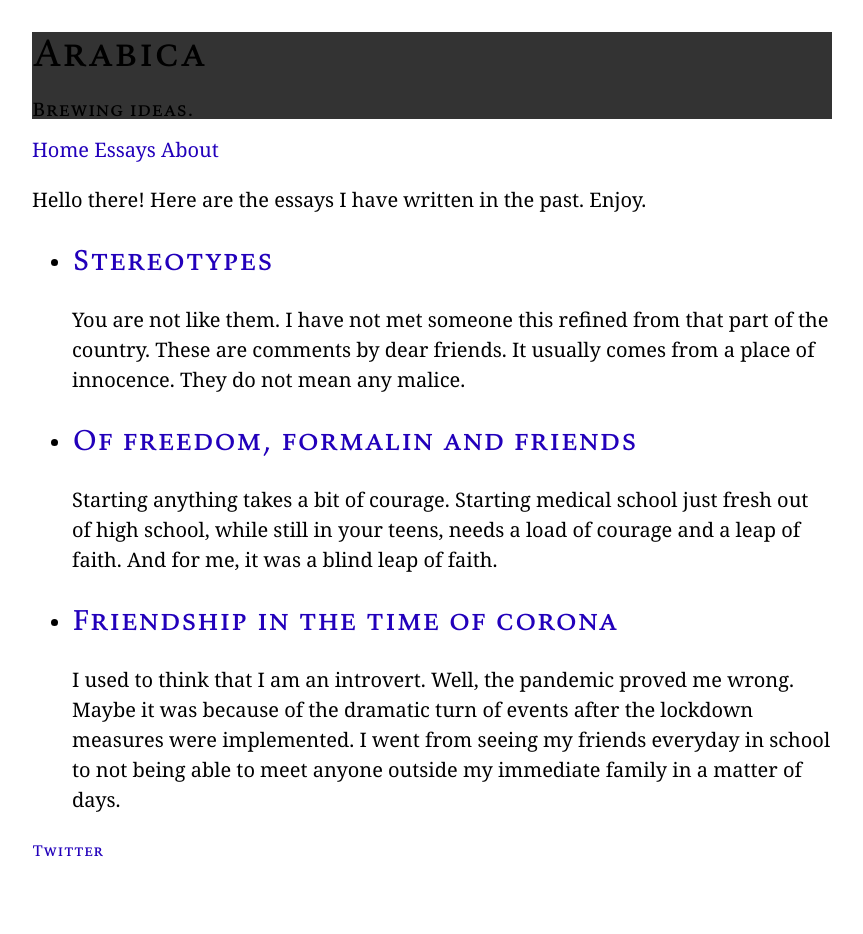
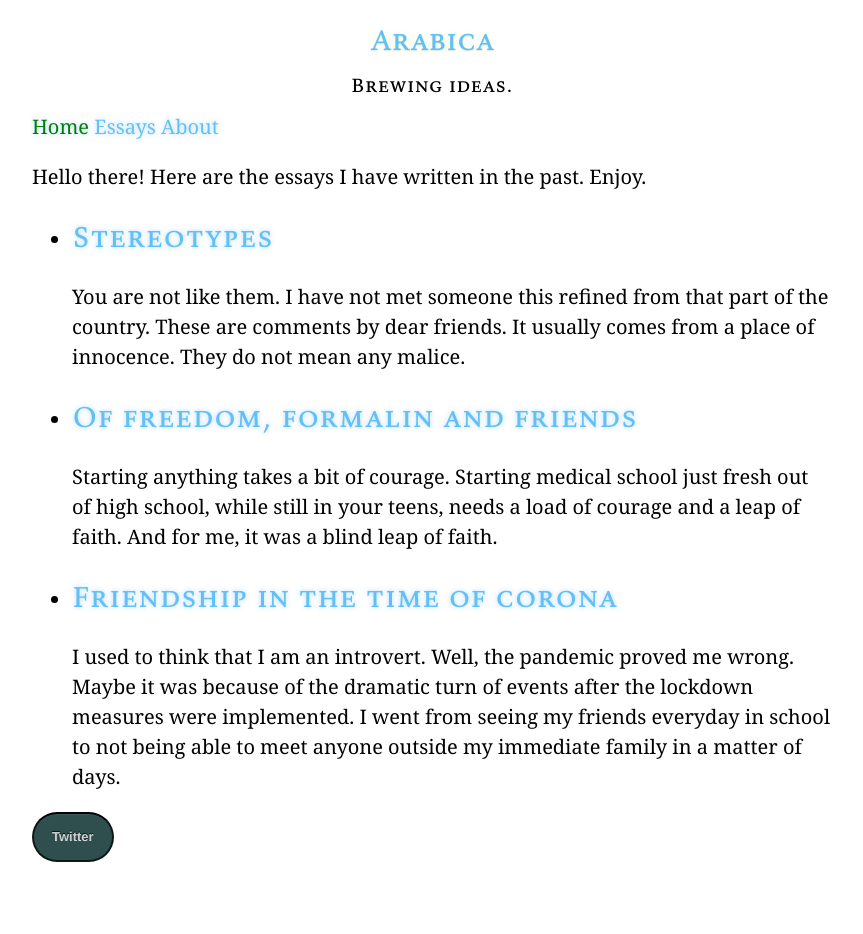
Before and after one commit to habasweiny/habasweiny.github.io, a Jekyll site: the page built from index.html, in a window 1280 px wide. Shown: the whole page, without its empty margins (208-1071 px from the left). Built offline with Jekyll 4.4.1, drawn with Linux system fonts in a browser that asks for light colours.

Commit message:
Update main.scss

```diff
--- a/_sass/main.scss
+++ b/_sass/main.scss
@@ -259,6 +259,49 @@ body#fp dd {
 	margin: 0
 }
 
-header {
-background: #333;
+.btn {
+  display: inline-block;
+  background: #2f4f4f ;
+  padding: 8px 18px;
+  border-radius: 50px;
+  border: 2px solid rgba(0, 0, 0, 0.7);
+  border-bottom: 2px solid rgba(0, 0, 0, 0.7);
+  border-top: 2px solid rgba(0, 0, 0, 1);
+  color: rgba(255, 255, 255, 0.8);
+  font-family: Helvetica, Arial, sans-serif;
+  font-weight: bold;
+  font-size: 13px;
+  text-decoration: none;
+  text-shadow: 0 -1px 0 rgba(0, 0, 0, 0.75);
+  box-shadow: inset 0 1px 0 rgba(255, 255, 255, 0.05);
 }
+
+.current {
+  color: green;
+}
+
+a {
+  color: #63c0f5;
+  text-shadow: 0 0 5px rgba(104, 182, 255, 0.5);
+}
+
+
+#a-title {
+  text-decoration: none;
+  text-align: center;
+}
+
+#desc {
+  text-align: center;
+}
+
+a:link { text-decoration: none; }
+
+h1 {
+  font-size: 30px;
+  color: #63c0f5;
+  letter-spacing: -0.03em;
+  text-shadow: 0 1px 1px rgba(0, 0, 0, 0.1),
+               0 0 5px rgba(181, 232, 83, 0.1),
+               0 0 10px rgba(181, 232, 83, 0.1);
+}
```
